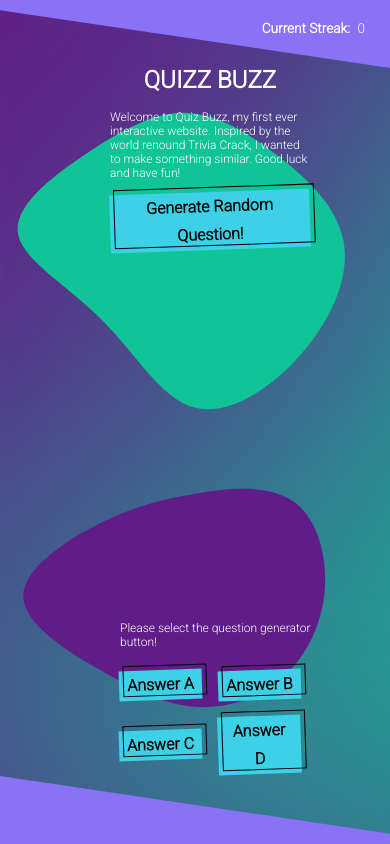
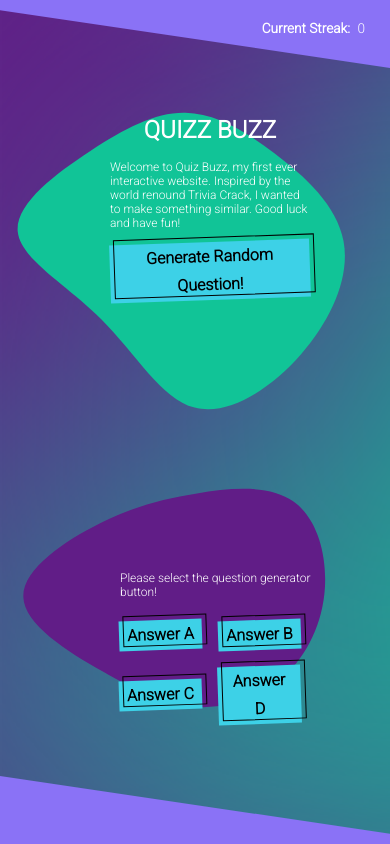
Before and after one commit to KGauthier17/TriviaGame, a plain HTML site: page index.html in a window 390 px wide. Drawn offline with Linux system fonts and the light colour scheme; a script that the page names is missing.

Commit message:
Update custom_styles.css

```diff
--- a/custom_styles.css
+++ b/custom_styles.css
@@ -262,12 +262,12 @@ h1 {
   }
   .top-left-text {
     font-size: 75%;
-    top: 50px;
+    top: 100px;
     left: 110px;
   }
   .bottom-text {
     font-size: 75%;
-    bottom: 35px;
+    bottom: 85px;
     left: 110px;
   }
   .bottom-text p {
```
